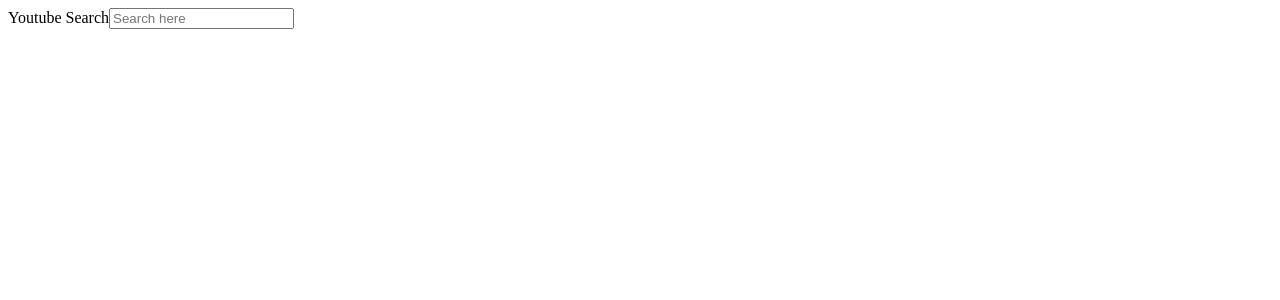
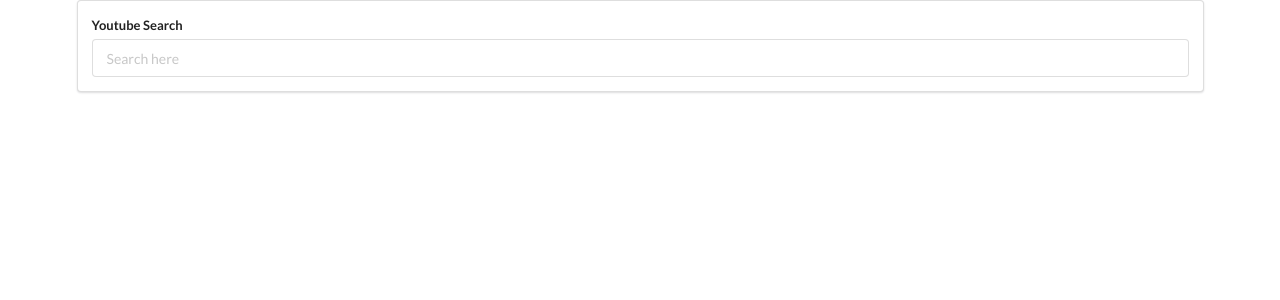
Before and after one commit to SamroodAli/my-youtube, a React (Create React App) app: page / in a window 1280 px wide. Shown: the top 300 px of the page. Built offline with nearby package versions, Linux system fonts and the light colour scheme.

Commit message:
Asset:Install semantic css

```diff
--- a/src/components/App.jsx
+++ b/src/components/App.jsx
@@ -8,9 +8,9 @@
 
   render() {
     return (
-      <>
+      <div className="ui container">
         <SearchBar onSubmit={this.onSearchSubmit} />
-      </>
+      </div>
     );
   }
 }
--- a/src/components/SearchBar.jsx
+++ b/src/components/SearchBar.jsx
@@ -2,7 +2,7 @@
 
 class SearchBar extends React.Component {
   state = {
-    term: ""
+    term: "",
   };
 
   setTerm = (e) => {
--- a/src/index.js
+++ b/src/index.js
@@ -1,4 +1,5 @@
 import ReactDOM from "react-dom";
+import "semantic-ui-css/semantic.min.css";
 import App from "./components/App.jsx";
 
 const root = document.getElementById("root");
```
Also changed, not shown: 1 other file (tests, documents, lock files or other folders).
